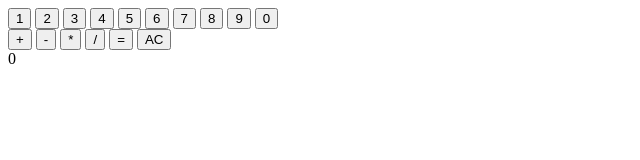
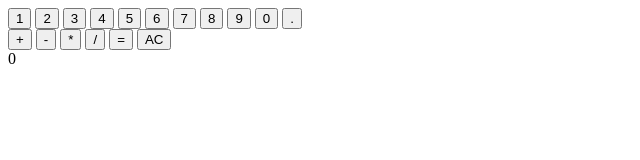
Before and after one commit to AaronVillalobos/calculator, a plain HTML site: page index.html in a window 1280 px wide. Shown: the full height of the page, 0-640 px from the left. Drawn offline with Linux system fonts and the light colour scheme.

Commit message:
Add decimal input

```diff
--- a/index.html
+++ b/index.html
@@ -21,6 +21,7 @@
             <input type="button" value="8">
             <input type="button" value="9">
             <input type="button" value="0">
+            <input type="button" value=".">
         </div>
         <div class="operations">
             <input type="button" value="+">
```
